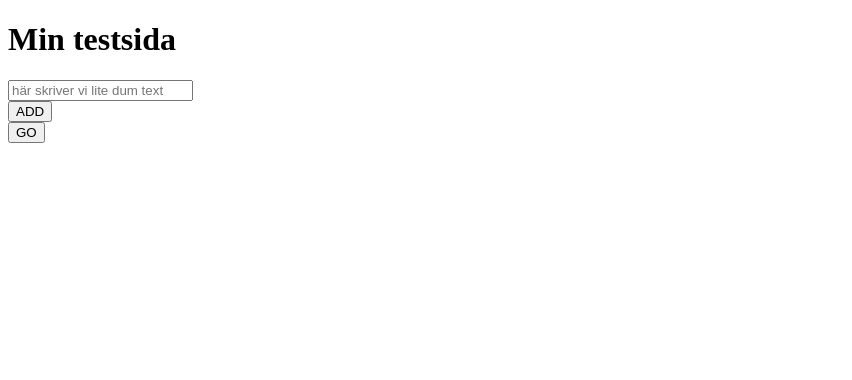
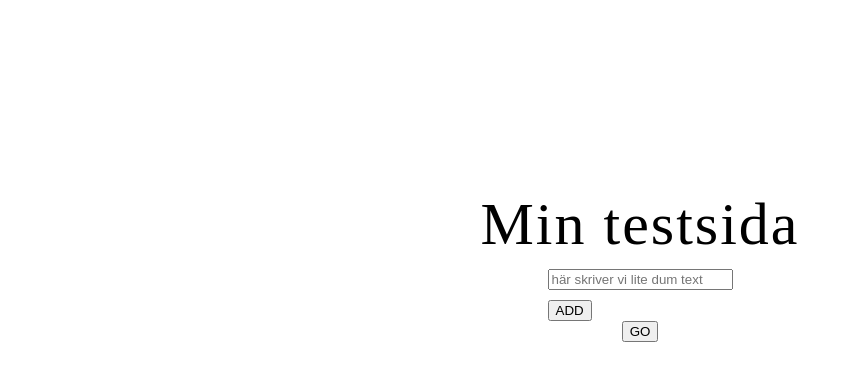
Before and after one commit to LottaO/MittForstaProjekt, a plain HTML site: page index.html in a window 1280 px wide. Shown: the whole page, without its empty margins (0-852 px from the left). Drawn offline with Linux system fonts and the light colour scheme.

Commit message:
add main

```diff
--- a/index.html
+++ b/index.html
@@ -3,14 +3,15 @@
   <head>
     <meta charset="utf8">
     <title>Min testsidda</title>
+    <link href="./main.css" rel="stylesheet" type="text/css">
   </head>
   <body>
      <h1>Min testsida</h1>
-     <div>
-       <div>
+     <div class="inputsection">
+       <div class="inputs">
          <input placeholder="här skriver vi lite dum text"></input>
        </div>
-        <button>ADD</button>
+        <button class="addOption">ADD</button>
      </div>
      <button>GO</button>
   </body>
```
